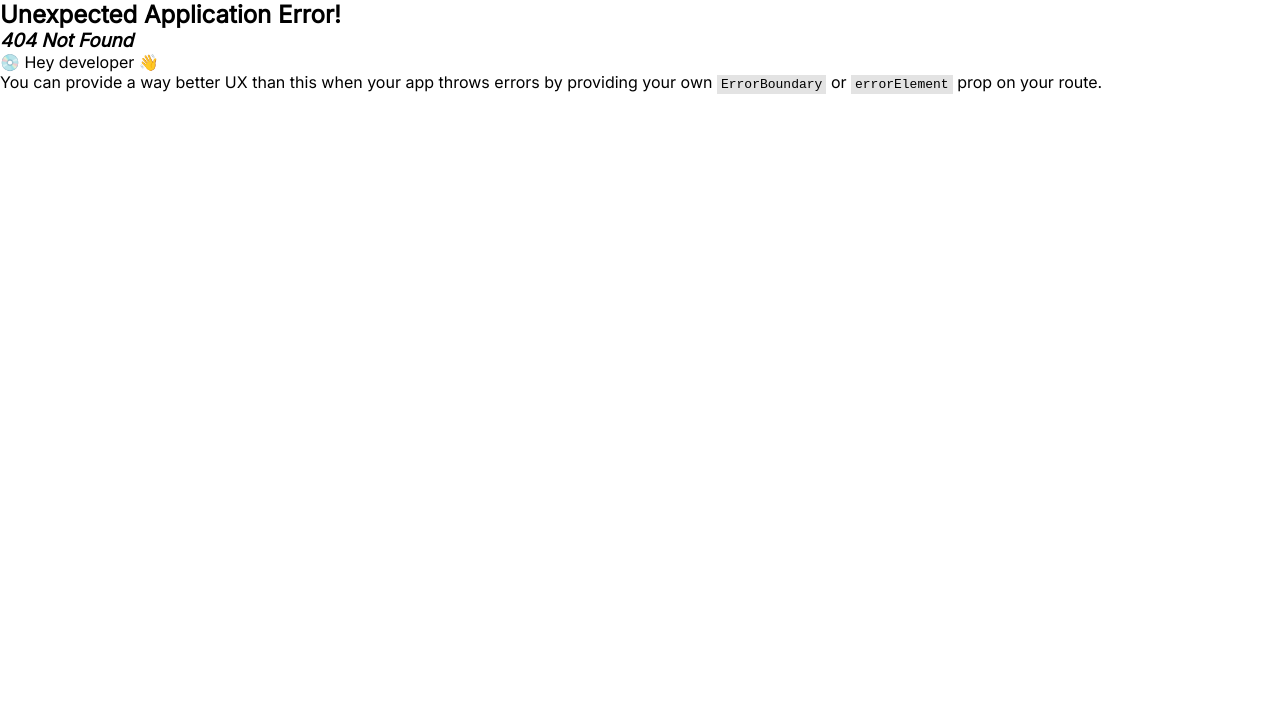
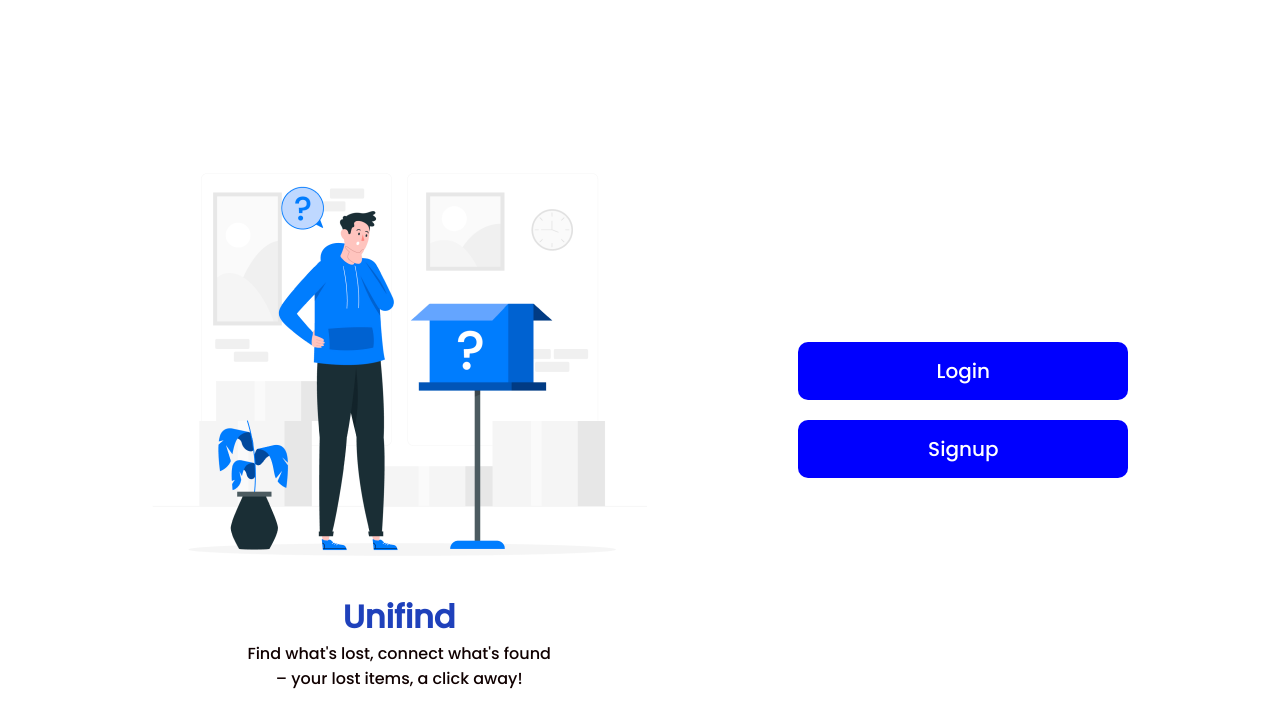
Before and after one commit to lakshmanmulchandani/ownUnifindFrontend, a React (Create React App) app: page /welcome in a window 1280 px wide. Before the commit this address had no page. Shown: the top 728 px of the page. Built offline with nearby package versions, Linux system fonts and the light colour scheme.

Commit message:
welcome page added,login redirect modified

```diff
--- a/src/App.js
+++ b/src/App.js
@@ -47,7 +47,7 @@ function App() {
 
     const ltoken = localStorage.getItem("token");
     if (!ltoken && !token) {
-      navigate("/login");
+      navigate("/Welcome");
     } else if (ltoken) {
       settoken(ltoken);
     }
--- a/src/Pages/Login.jsx
+++ b/src/Pages/Login.jsx
@@ -50,7 +50,7 @@ const Login = () => {
           userEmail: "",
           password: "",
         });
-        navigate("/details");
+        navigate("/");
       }
       else {
         alert(response.data.message)
--- a/src/Pages/User/Profile.jsx
+++ b/src/Pages/User/Profile.jsx
@@ -58,8 +58,8 @@ const token = JSON.parse(tokenString);
         const getdata = async() =>
         {
 
-
           let user;
+          console.log("function is triggered")
             const tokenString = localStorage.getItem('token');
             const token = JSON.parse(tokenString);
                   try {
--- /dev/null
+++ b/src/Pages/Welcome.jsx
@@ -0,0 +1,35 @@
+import React from 'react'
+import loginBoy from "./../assets/loginBoy.png"
+import {useNavigate} from "react-router-dom"
+import "./styles.css"
+
+const Welcome = () => {
+  const navigate = useNavigate();
+
+  const tologin = () => {
+    navigate("/login")
+      }
+      const tosignup = () => {
+        navigate("/signup")
+          }
+  return (
+     <div className='Ending'>
+        <div className="ending-heading" >
+        <img src={loginBoy}></img>
+        <h1>Unifind</h1>
+        <h4>Find what's lost, connect what's found
+            <br />
+             – your lost items, a click away!</h4>
+      </div>
+      <div className='welcome-buttons-wrapper'>
+      <div onClick={tologin} className='welcome-btn'>Login</div>
+      <div onClick={tosignup} className='welcome-btn'>Signup</div>
+      </div>
+
+
+
+    </div>
+  )
+}
+
+export default Welcome;
--- a/src/Pages/styles.css
+++ b/src/Pages/styles.css
@@ -146,6 +146,32 @@ font-weight: 500;
 
 
 
+.welcome-buttons-wrapper {
+    display: flex;
+    justify-content: center;
+    /* width: 100%; */
+    flex-direction: column;
+}
+
+
+.welcome-btn {
+    width: 330px;
+    font-size: 20px;
+    background-color: blue;
+    color: white;
+    padding: 14px;
+    margin-top: 20px;
+    height: fit-content;
+    border-radius: 10px;
+    -webkit-border-radius: 10px;
+    -moz-border-radius: 10px;
+    -ms-border-radius: 10px;
+    -o-border-radius: 10px;
+}
+
+
+
+
 @media (max-width: 868px) {
     .signup-heading {
         margin-top: 50px;
@@ -157,4 +183,15 @@ font-weight: 500;
         display: none;
     }
 
+    .welcome-buttons-wrapper {
+        flex-direction: row;
+        max-width: 100%;
+        justify-content: space-evenly;
+    }
+
+    .welcome-btn {
+        max-width: 30%;
+
+    }
+
 }
--- a/src/routes.js
+++ b/src/routes.js
@@ -3,6 +3,7 @@ import App from "./App";
 
 
 import Feed from "./Pages/Feed/Feed"
+import Welcome from "./Pages/Welcome";
 import Comments from "./Pages/Comments/Comments"
 import Report from "./Pages/Report/Report"
 import ClaimItem from "./Pages/ClaimItem/ClaimItem"
@@ -63,5 +64,9 @@ export const router = createBrowserRouter([
   {
     path : "ending",
     element:<Ending/>
+  },
+  {
+    path : "welcome",
+    element:<Welcome/>
   }
 ]);
```
